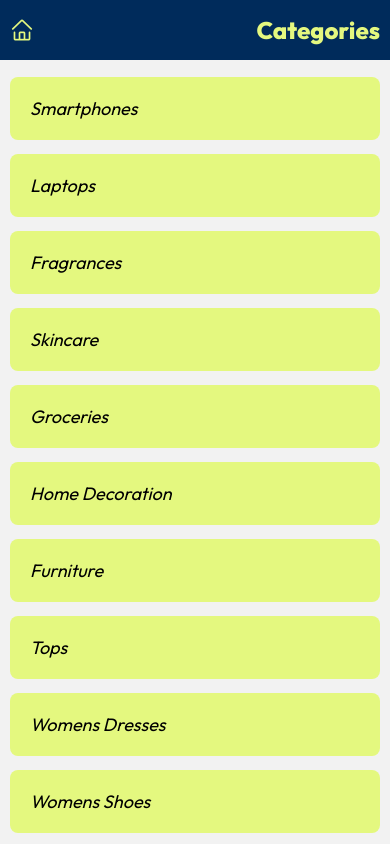
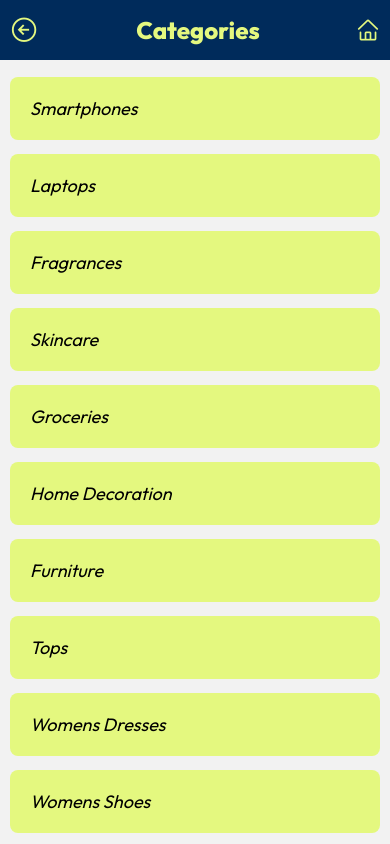
Before and after one commit to eshark9312/Ecommerce-ReactNative, a React Native app: screen /Categories in a window 390 px wide. Shown: the top 844 px of the page. Built offline with nearby package versions, Linux system fonts and the light colour scheme.

Commit message:
Header Navigation Icons

```diff
--- a/src/components/Header/Header.jsx
+++ b/src/components/Header/Header.jsx
@@ -1,16 +1,19 @@
-import { Pressable, StyleSheet, Text, View, TouchableOpacity } from 'react-native'
+import { StyleSheet, Text, View, Pressable } from 'react-native'
 import { colors } from '../../global/colors'
-import { AntDesign } from '@expo/vector-icons';
+import { Ionicons, AntDesign } from '@expo/vector-icons';
 
 
 const Header = ({ title, navigation }) => {
 
   return (
     <View style={styles.header}>
-      <TouchableOpacity onPress={navigation.goBack}>
+      <Pressable onPress={navigation.goBack} style={styles.headerIcon}>
+        <Ionicons name="arrow-back-circle-outline" size={30} color={colors.paleGoldenRod} />
+      </Pressable>
+      <Text style={styles.headerText}>{title}</Text>
+      <Pressable onPress={navigation.popToTop} style={styles.headerIcon}>
         <AntDesign name="home" size={24} color={colors.paleGoldenRod} />
-      </TouchableOpacity>
-      <Text style={styles.headerText}>{title}</Text>
+      </Pressable>
     </View >
   )
 }
@@ -22,8 +25,8 @@ const styles = StyleSheet.create({
     flexDirection: 'row',
     width: '100%',
     height: 60,
+    alignItems: 'center',
     justifyContent: 'space-between',
-    alignItems: 'center',
     backgroundColor: colors.darkBlue,
     paddingHorizontal: 10,
     marginBottom: 10,
@@ -32,9 +35,10 @@ const styles = StyleSheet.create({
     fontFamily: 'Outfit-ExtraBold',
     fontSize: 24,
     color: colors.paleGoldenRod,
+    justifyContent: 'center',
+    textAlign: 'center',
   },
-  headerIcons: {
-    flexDirection: 'row',
-    gap: 20,
+  headerIcon: {
+    justifyContent: 'flex-start',
   }
 })
```
